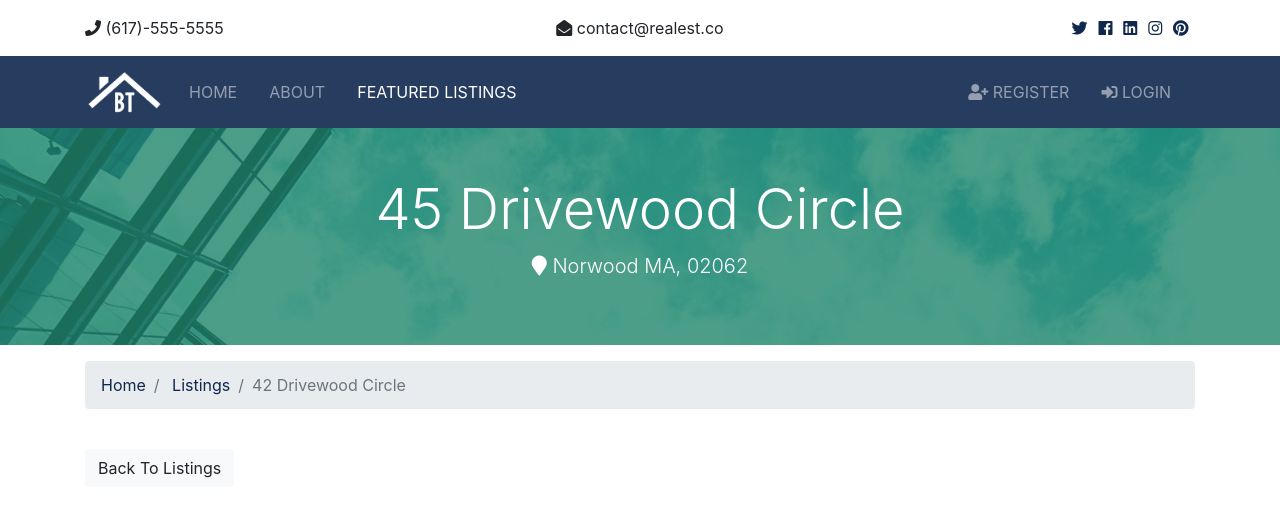
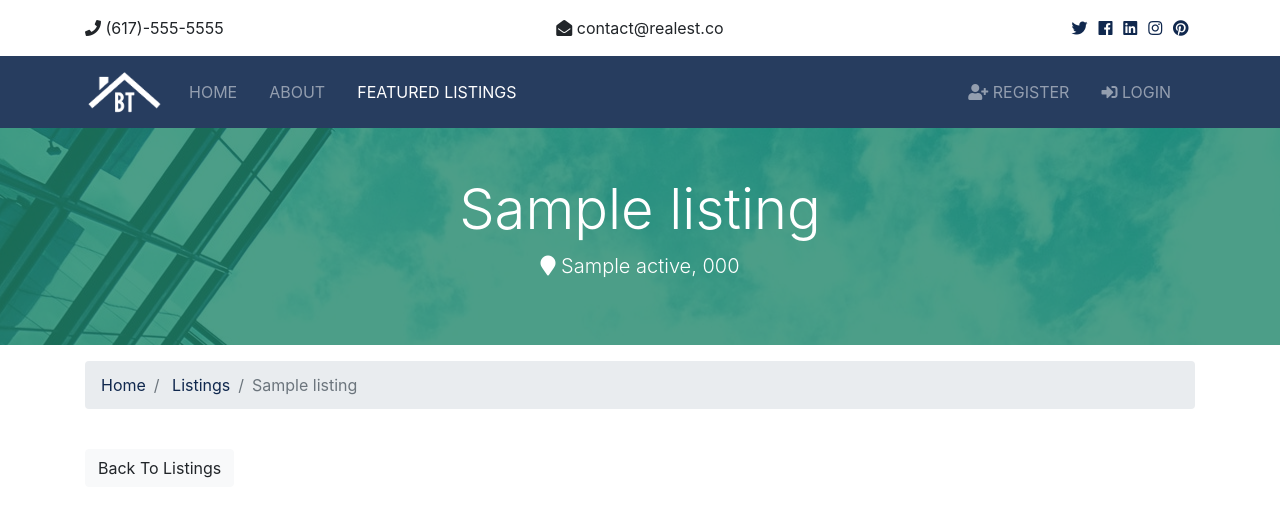
Before and after one commit to nishanthrj/Realest, a Django app: page /listings/1 in a window 1280 px wide. Shown: the top 508 px of the page. Run offline with Django 3.2, Linux system fonts and the light colour scheme; tables that the repository leaves empty hold one stand-in row (values such as "Sample post"); grey boxes marked "Sample" are stand-in pictures; some libraries are stand-ins or nearby versions.

Commit message:
Updated Individual Listing Pages

```diff
--- a/listings/views.py
+++ b/listings/views.py
@@ -1,4 +1,4 @@
-from django.shortcuts import render
+from django.shortcuts import get_object_or_404, render
 from django.core.paginator import Paginator, PageNotAnInteger
 from .models import Listing
 
@@ -17,7 +17,13 @@ def index(request):
 	return render(request,  'listings/listings.html', context)
 
 def listing(request, listing_id):
-	return render(request,  'listings/listing.html')
+	listing = get_object_or_404(Listing, pk=listing_id)
+
+	context = {
+		'listing': listing
+	}
+
+	return render(request,  'listings/listing.html', context)
 
 def search(request):
 	return render(request,  'listings/search.html')
--- a/templates/listings/listing.html
+++ b/templates/listings/listing.html
@@ -1,13 +1,14 @@
 {% extends 'base.html' %}
+{% load humanize %}
 
 {% block content %}
 <section id="showcase-inner" class="py-5 text-white">
     <div class="container">
       <div class="row text-center">
         <div class="col-md-12">
-          <h1 class="display-4">45 Drivewood Circle</h1>
+          <h1 class="display-4">{{listing.title}}</h1>
           <p class="lead">
-            <i class="fas fa-map-marker"></i> Norwood MA, 02062</p>
+            <i class="fas fa-map-marker"></i> {{listing.city}} {{listing.state}}, {{listing.zipcode}}</p>
         </div>
       </div>
     </div>
@@ -24,7 +25,7 @@
           <li class="breadcrumb-item">
             <a href="{% url 'listings' %}">Listings</a>
           </li>
-          <li class="breadcrumb-item active">42 Drivewood Circle</li>
+          <li class="breadcrumb-item active">{{listing.title}}</li>
         </ol>
       </nav>
     </div>
@@ -37,39 +38,51 @@
       <div class="row">
         <div class="col-md-9">
           <!-- Home Main Image -->
-          <img src="assets/img/homes/home-1.jpg" alt="" class="img-main img-fluid mb-3">
+          <img src="{{listing.photo_main.url}}" alt="" class="img-main img-fluid mb-3">
           <!-- Thumbnails -->
           <div class="row mb-5 thumbs">
+            {% if listing.photo_1 %}
               <div class="col-md-2">
-              <a href="assets/img/homes/home-inside-1.jpg" data-lightbox="home-images">
-                <img src="assets/img/homes/home-inside-1.jpg" alt="" class="img-fluid">
+                <a href="{{listing.photo_1.url}}" data-lightbox="home-images">
+                  <img src="{{listing.photo_1.url}}" alt="" class="img-fluid">
                 </a>
               </div>
+            {% endif %}
+            {% if listing.photo_2 %}
               <div class="col-md-2">
-              <a href="assets/img/homes/home-inside-2.jpg" data-lightbox="home-images">
-                <img src="assets/img/homes/home-inside-2.jpg" alt="" class="img-fluid">
+                <a href="{{listing.photo_2.url}}" data-lightbox="home-images">
+                  <img src="{{listing.photo_2.url}}" alt="" class="img-fluid">
                 </a>
               </div>
+            {% endif %}
+            {% if listing.photo_3 %}
               <div class="col-md-2">
-              <a href="assets/img/homes/home-inside-3.jpg" data-lightbox="home-images">
-                <img src="assets/img/homes/home-inside-3.jpg" alt="" class="img-fluid">
+                <a href="{{listing.photo_3.url}}" data-lightbox="home-images">
+                  <img src="{{listing.photo_3.url}}" alt="" class="img-fluid">
                 </a>
               </div>
+            {% endif %}
+            {% if listing.photo_4 %}
               <div class="col-md-2">
-              <a href="assets/img/homes/home-inside-4.jpg" data-lightbox="home-images">
-                <img src="assets/img/homes/home-inside-4.jpg" alt="" class="img-fluid">
+                <a href="{{listing.photo_4.url}}" data-lightbox="home-images">
+                  <img src="{{listing.photo_4.url}}" alt="" class="img-fluid">
                 </a>
               </div>
+            {% endif %}
+            {% if listing.photo_5 %}
               <div class="col-md-2">
-              <a href="assets/img/homes/home-inside-5.jpg" data-lightbox="home-images">
-                <img src="assets/img/homes/home-inside-5.jpg" alt="" class="img-fluid">
+                <a href="{{listing.photo_5.url}}" data-lightbox="home-images">
+                  <img src="{{listing.photo_5.url}}" alt="" class="img-fluid">
                 </a>
               </div>
+            {% endif %}
+            {% if listing.photo_6 %}
               <div class="col-md-2">
-              <a href="assets/img/homes/home-inside-6.jpg" data-lightbox="home-images">
-                <img src="assets/img/homes/home-inside-6.jpg" alt="" class="img-fluid">
+                <a href="{{listing.photo_6.url}}" data-lightbox="home-images">
+                  <img src="{{listing.photo_6.url}}" alt="" class="img-fluid">
                 </a>
               </div>
+            {% endif %}
           </div>
           <!-- Fields -->
           <div class="row mb-5 fields">
@@ -77,19 +90,19 @@
               <ul class="list-group list-group-flush">
                 <li class="list-group-item text-secondary">
                   <i class="fas fa-money-bill-alt"></i> Asking Price:
-                  <span class="float-right">$490,000</span>
+                  <span class="float-right">${{listing.price | intcomma }}</span>
                 </li>
                 <li class="list-group-item text-secondary">
                   <i class="fas fa-bed"></i> Bedrooms:
-                  <span class="float-right">3</span>
+                  <span class="float-right">{{listing.bedrooms}}</span>
                 </li>
                 <li class="list-group-item text-secondary">
                   <i class="fas fa-bath"></i> Bathrooms:
-                  <span class="float-right">2</span>
+                  <span class="float-right">{{listing.bathrooms}}</span>
                 </li>
                 <li class="list-group-item text-secondary">
                   <i class="fas fa-car"></i> Garage:
-                  <span class="float-right">2
+                  <span class="float-right">{{listing.garage}}
                   </span>
                 </li>
               </ul>
@@ -98,24 +111,22 @@
               <ul class="list-group list-group-flush">
                 <li class="list-group-item text-secondary">
                   <i class="fas fa-th-large"></i> Square Feet:
-                  <span class="float-right">3200</span>
+                  <span class="float-right">{{listing.sqft}}</span>
                 </li>
                 <li class="list-group-item text-secondary">
                   <i class="fas fa-square"></i> Lot Size:
-                  <span class="float-right">2.5 Acres
+                  <span class="float-right">{{listing.lot_size}} Acres
                   </span>
                 </li>
                 <li class="list-group-item text-secondary">
                   <i class="fas fa-calendar"></i> Listing Date:
-                  <span class="float-right">8/30/2018</span>
+                  <span class="float-right">{{listing.list_date}}</span>
                 </li>
                 <li class="list-group-item text-secondary">
                   <i class="fas fa-bed"></i> Realtor:
-                  <span class="float-right">Kyle Brown
+                  <span class="float-right">{{listing.realtor}}
                   </span>
                 </li>
-
-
               </ul>
             </div>
           </div>
@@ -123,18 +134,16 @@
           <!-- Description -->
           <div class="row mb-5">
             <div class="col-md-12">
-              Lorem ipsum dolor sit amet consectetur adipisicing elit. Mollitia recusandae esse reiciendis officia omnis non rerum dicta
-              cupiditate nostrum molestias deserunt aut minus inventore animi atque, consequuntur ad fugit. Possimus culpa
-              blanditiis repellendus ipsa similique ullam, natus error dolor harum.
+              {{listing.description}}
             </div>
           </div>
         </div>
         <div class="col-md-3">
           <div class="card mb-3">
-            <img class="card-img-top" src="assets/img/realtors/kyle.jpg" alt="Seller of the month">
+            <img class="card-img-top" src="{{listing.realtor.photo.url}}" alt="Realtor">
             <div class="card-body">
               <h5 class="card-title">Property Realtor</h5>
-              <h6 class="text-secondary">Kyle Brown</h6>
+              <h6 class="text-secondary">{{listing.realtor}}</h6>
             </div>
           </div>
           <button class="btn-primary btn-block btn-lg" data-toggle="modal" data-target="#inquiryModal">Make An Inquiry</button>
@@ -157,7 +166,7 @@
           <form>
             <div class="form-group">
               <label for="property_name" class="col-form-label">Property:</label>
-              <input type="text" name="listing" class="form-control" value="45 Drivewood Cirlce" disabled>
+              <input type="text" name="listing" class="form-control" value="{{listing.title}}" disabled>
             </div>
             <div class="form-group">
               <label for="name" class="col-form-label">Name:</label>
```
Lines whose indentation alone changed are shown as unchanged.
